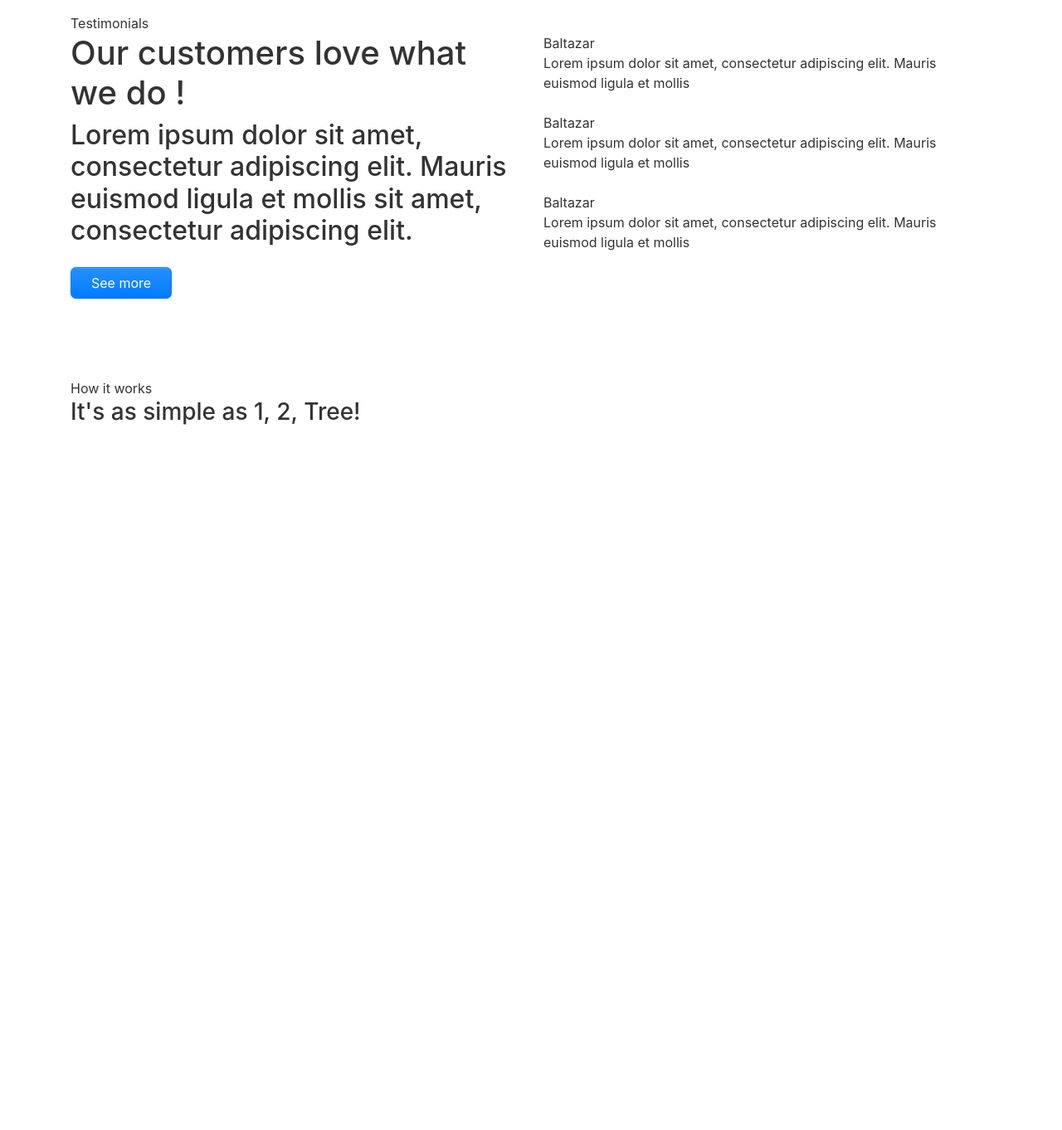
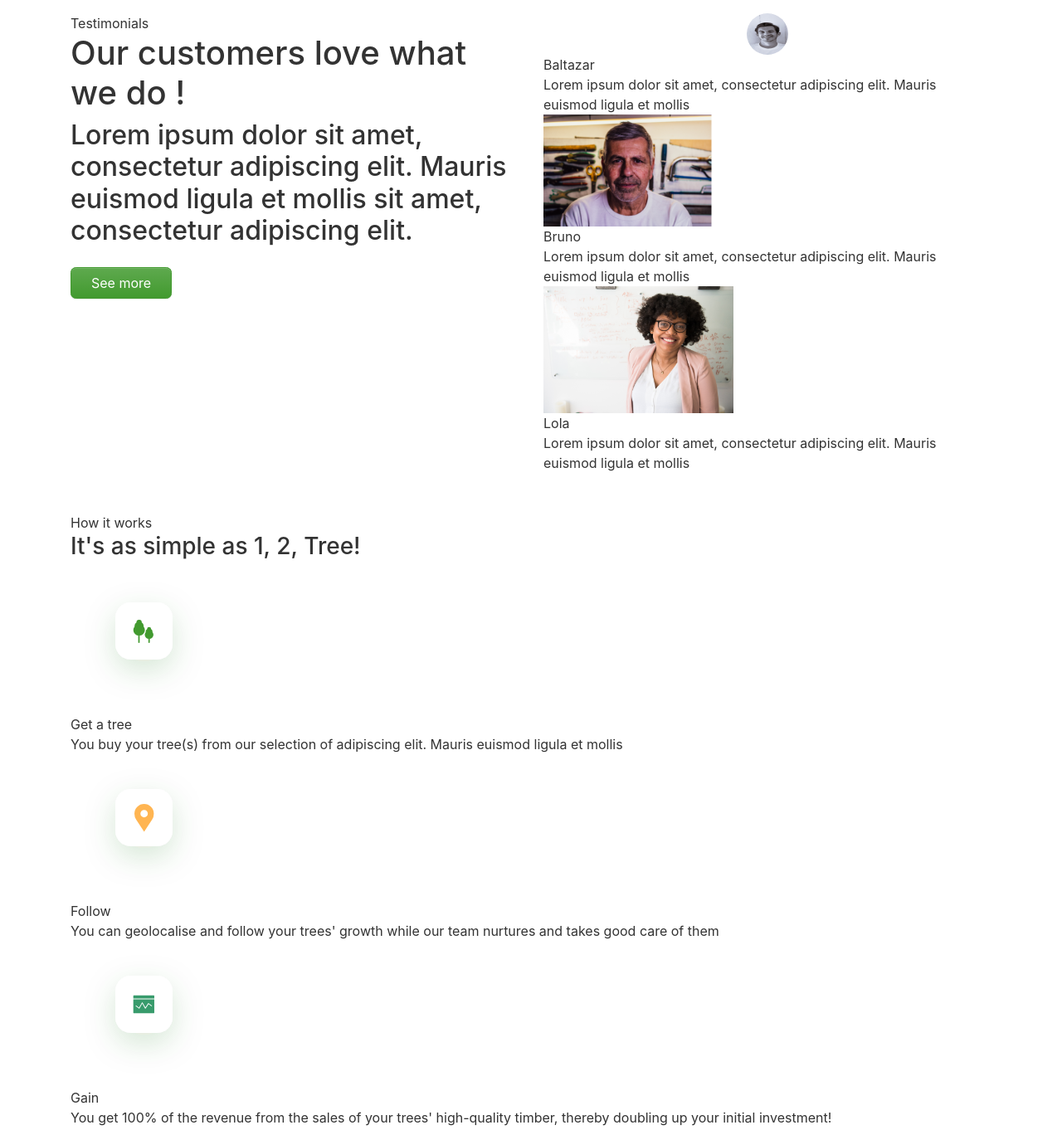
Before and after one commit to VladimirDima/ecotree-test, a website with bundled scripts: page index.html in a window 1280 px wide. Shown: the part 80-1442 px from the top of the page at 83% size. Before the commit the page ends 800 px from the top, so only its background shows below. Built offline with nearby package versions, Linux system fonts and the light colour scheme; files whose address does not match are found by name.

Commit message:
added graphic assets

```diff
--- a/index.html
+++ b/index.html
@@ -21,20 +21,22 @@
                 </div>
                 <div class="col-md-6">
                     <div class="testimonial-card">
-                        <img src="" alt="">
+                        <div class="text-center ml-auto mr-auto">
+                            <img src="./assets/img/avatar/baltazar.png" class="rounded-circle text-center ml-auto mr-auto" alt="">
+                        </div>
                         <div class="testimonial-name">Baltazar</div>
                         <div class="quotes"></div>
                         <div class="testimonial-text">Lorem ipsum dolor sit amet, consectetur adipiscing elit. Mauris euismod ligula et mollis</div>
                     </div>
                     <div class="testimonial-card">
-                        <img src="" alt="">
-                        <div class="testimonial-name">Baltazar</div>
+                        <img src="./assets/img/avatar/bruno.png" alt="">
+                        <div class="testimonial-name">Bruno</div>
                         <div class="quotes"></div>
                         <div class="testimonial-text">Lorem ipsum dolor sit amet, consectetur adipiscing elit. Mauris euismod ligula et mollis</div>
                     </div>
                     <div class="testimonial-card">
-                        <img src="" alt="">
-                        <div class="testimonial-name">Baltazar</div>
+                        <img src="./assets/img/avatar/lola.png" alt="">
+                        <div class="testimonial-name">Lola</div>
                         <div class="quotes"></div>
                         <div class="testimonial-text">Lorem ipsum dolor sit amet, consectetur adipiscing elit. Mauris euismod ligula et mollis</div>
                     </div>
@@ -48,6 +50,23 @@
             <div class="line-graphic"></div>
             <div class="section-title">How it works</div>
             <h3>It's as simple as 1, 2, Tree!</h3>
+            <div class="how-it-works">
+                <div class="how-it-works-card">
+                    <img src="./assets/img/icons/tree-icon.svg" class="how-it-works-icon" alt="">
+                    <div class="how-it-works-title">Get a tree</div>
+                    <div class="how-it-works-description">You buy your tree(s) from our selection of adipiscing elit. Mauris euismod ligula et mollis</div>
+                </div>
+                <div class="how-it-works-card">
+                    <img src="./assets/img/icons/pin-icon.svg" class="how-it-works-icon" alt="">
+                    <div class="how-it-works-title">Follow</div>
+                    <div class="how-it-works-description">You can geolocalise and follow your trees' growth while our team nurtures and takes good care of them</div>
+                </div>
+                <div class="how-it-works-card">
+                    <img src="./assets/img/icons/graph-icon.svg" class="how-it-works-icon" alt="">
+                    <div class="how-it-works-title">Gain</div>
+                    <div class="how-it-works-description">You get 100% of the revenue from the sales of your trees' high-quality timber, thereby doubling up your initial investment!</div>
+                </div>
+            </div>
         </div>
     </section>
 
--- a/scss/custom-styles.scss
+++ b/scss/custom-styles.scss
@@ -14,6 +14,7 @@ $body-color: #333;
 $body-bg: #fff;
 $border-radius: .4rem;
 $success: #7952b3;
+$green:#429A2F;
 @import "bootstrap/scss/functions"; // Required
 @import "bootstrap/scss/variables"; // Required
 @import "bootstrap/scss/mixins"; // Required
@@ -58,3 +59,14 @@ $success: #7952b3;
 body {
     padding: 3rem 1.5rem;
 }
+
+// Customising bootstrap default classes
+.btn-primary {
+    @include button-variant($green, darken($green, 0%));
+}
+
+.rounded-circle {
+    width: 50px;
+    height: 50px;
+    overflow: hidden;
+}
```
Also changed, not shown: assets/css/custom-styles.css, assets/img/avatar/baltazar.png (added), assets/img/avatar/bruno.png (added), assets/img/avatar/lola.png (added), assets/img/icons/graph-icon.svg (added), assets/img/icons/pin-icon.svg (added), assets/img/icons/tree-icon.svg (added), 1 other file.
